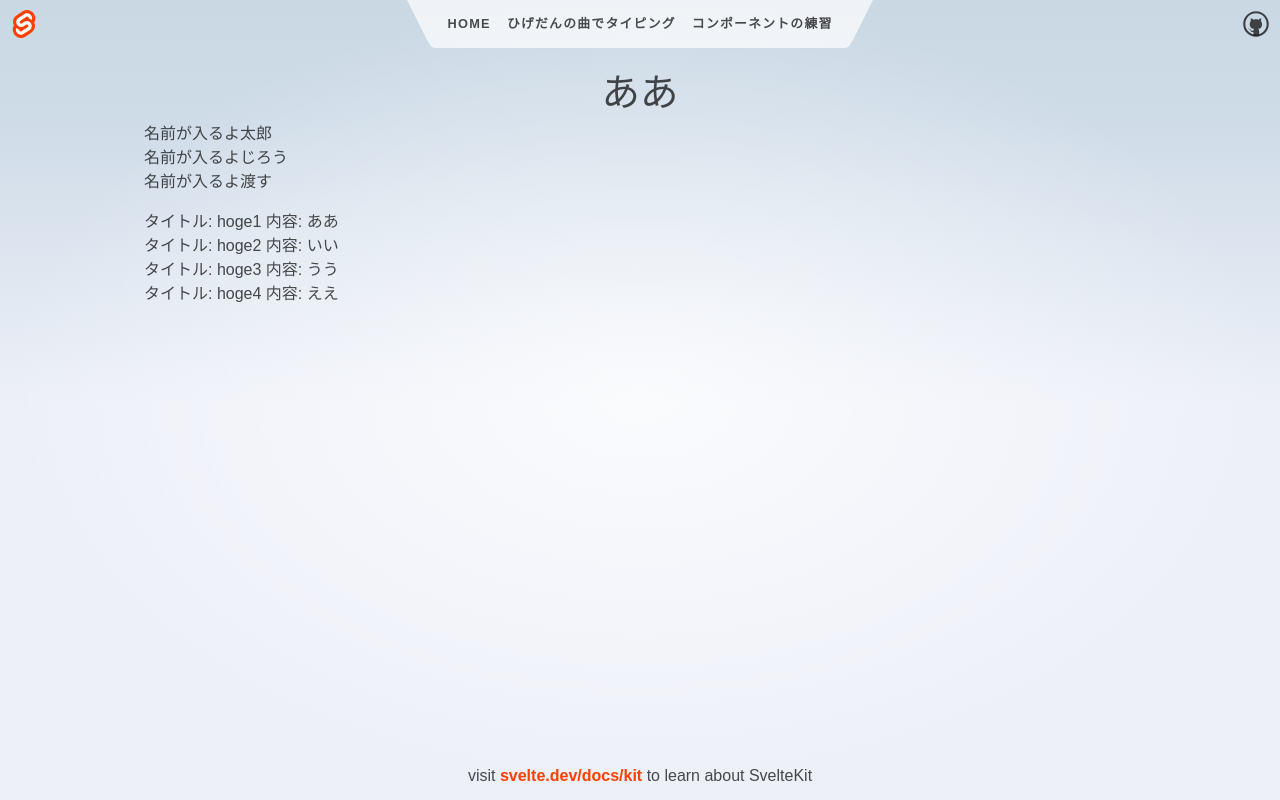
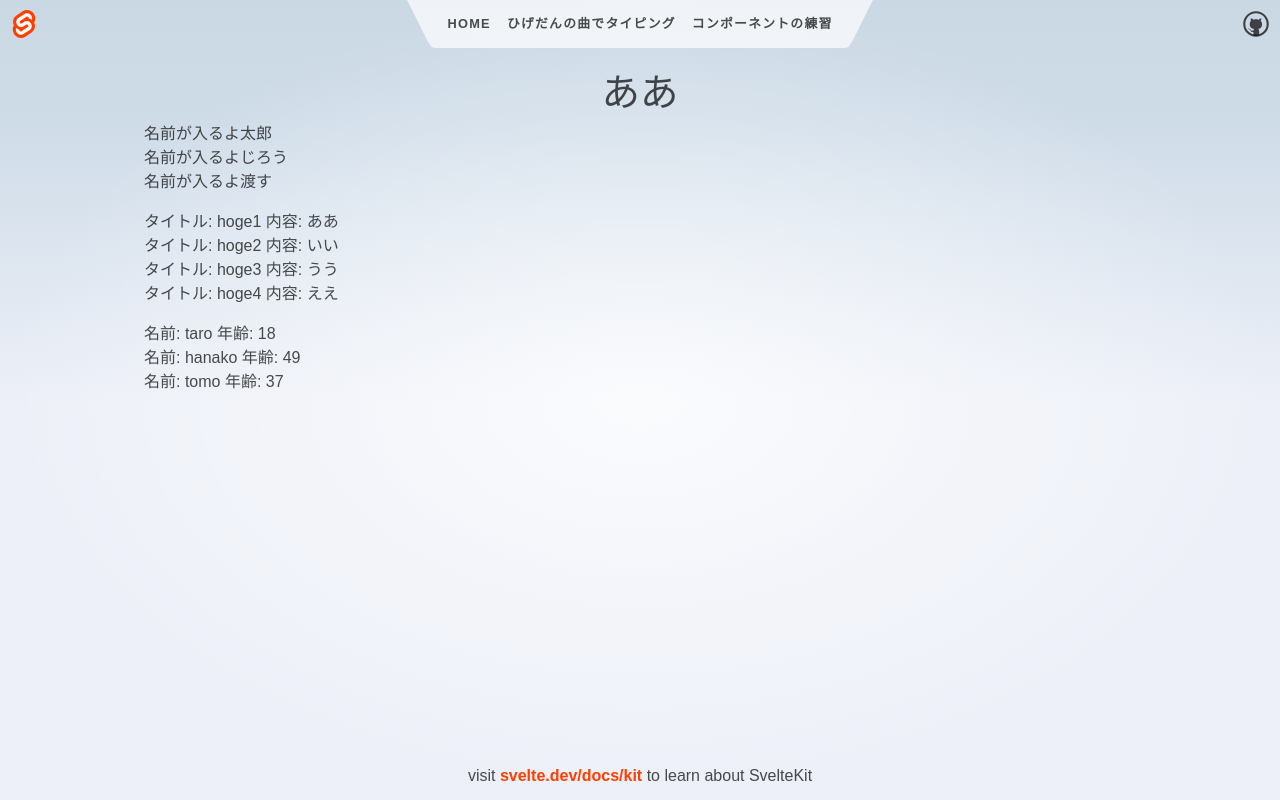
Before and after one commit to toke04/hige-ping, a SvelteKit app: page /component-pra in a window 1280 px wide. Built offline with nearby package versions, Linux system fonts and the light colour scheme.

Commit message:
親コンポーネントから値を渡すパターンも試した。受け取りはexportが必要

```diff
--- /dev/null
+++ b/src/component/component-pra/users/+page.svelte
@@ -0,0 +1,9 @@
+<script>
+	export let users = {};
+</script>
+
+<ul>
+	{#each users as user}
+		<li>名前: {user.name} 年齢: {user.age}</li>
+	{/each}
+</ul>
--- a/src/routes/component-pra/+page.svelte
+++ b/src/routes/component-pra/+page.svelte
@@ -1,7 +1,13 @@
 <script>
 	import Child from '../../component/component-pra/child1/+page.svelte';
 	import Books from '../../component/component-pra/books/+page.svelte';
+	import Users from '../../component/component-pra/users/+page.svelte'
 	let props = '渡す'
+	let users = [
+		{name: "taro", age: 18},
+		{name: "hanako", age: 49},
+		{name: "tomo", age: 37},
+	]
 </script>
 
 <div>
@@ -10,9 +16,10 @@
 	<Child />
 	<Child name={props}/>
 	<div class="mt-4">
-		<ul>
-			<Books/>
-		</ul>
+		<Books/>
+		<div class="mt-4">
+			<Users users={users}/>
+		</div>
 	</div>
 
 </div>
```
